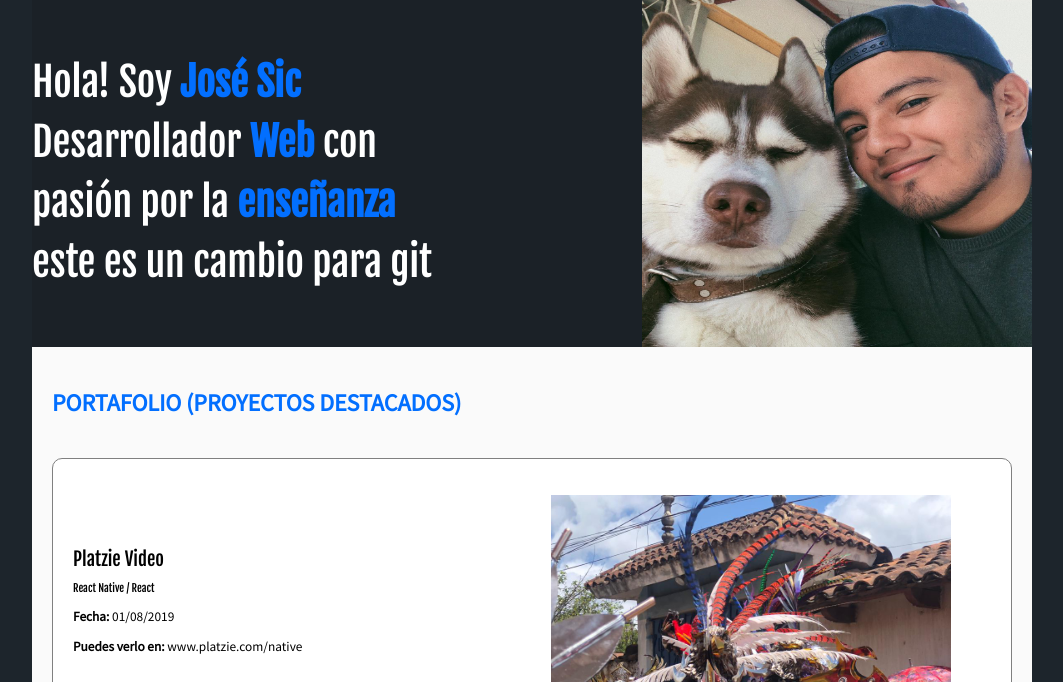
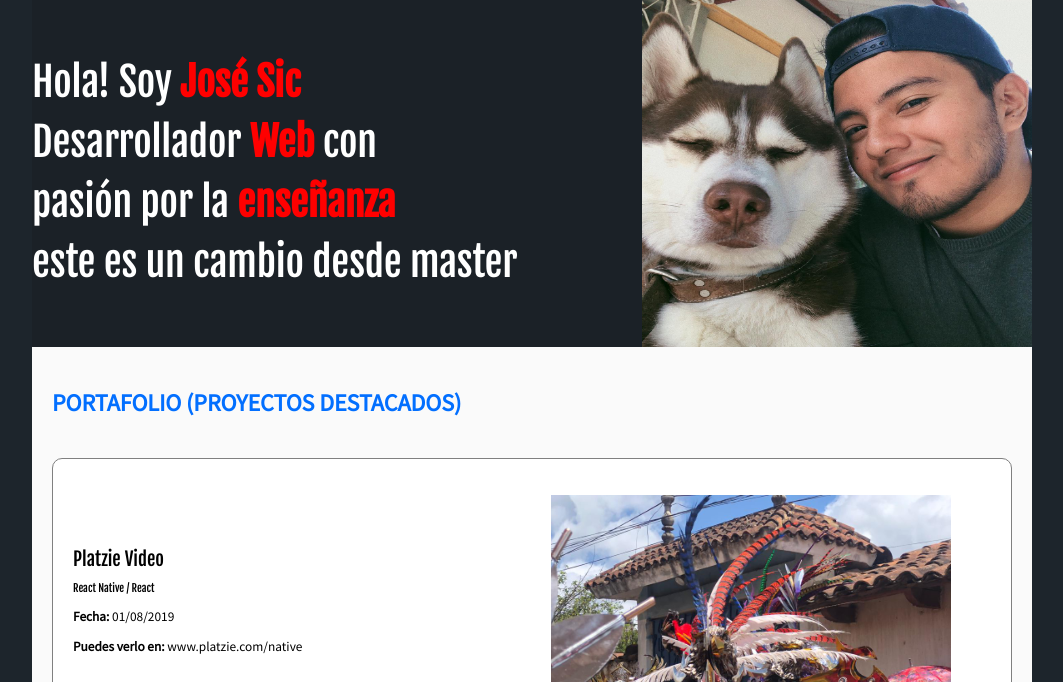
Before and after one commit to JoseSic/blogJose, a plain HTML site: page index.html in a window 1280 px wide. Shown: the part 103-785 px from the top of the page, without its empty margins (108-1171 px from the left). Drawn offline with Linux system fonts and the light colour scheme.

Commit message:
se cambia el index y el css, es un cambio en rama master

```diff
--- a/CSS/estilos.css
+++ b/CSS/estilos.css
@@ -33,7 +33,7 @@ h1 {
 }
 
 h1 strong {
-    color: #026fff;
+    color: red;
 }
 
 h2 {
--- a/index.html
+++ b/index.html
@@ -41,7 +41,7 @@
       <div class="hero-container">
         <h1>
           Hola! Soy <strong>José Sic </strong> <br> Desarrollador <strong>Web</strong> con <br> pasión
-          por la <strong>enseñanza</strong> <br> este es un cambio para git
+          por la <strong>enseñanza</strong> <br> este es un cambio desde master
         </h1>
 
         <!-- <figure>
```
